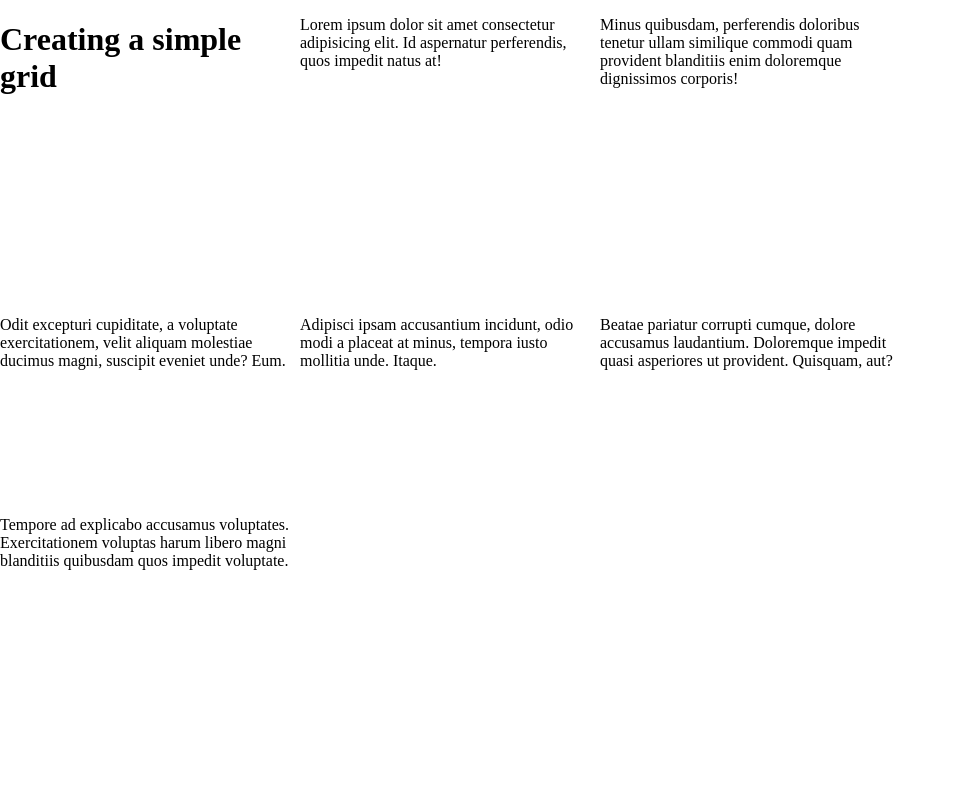
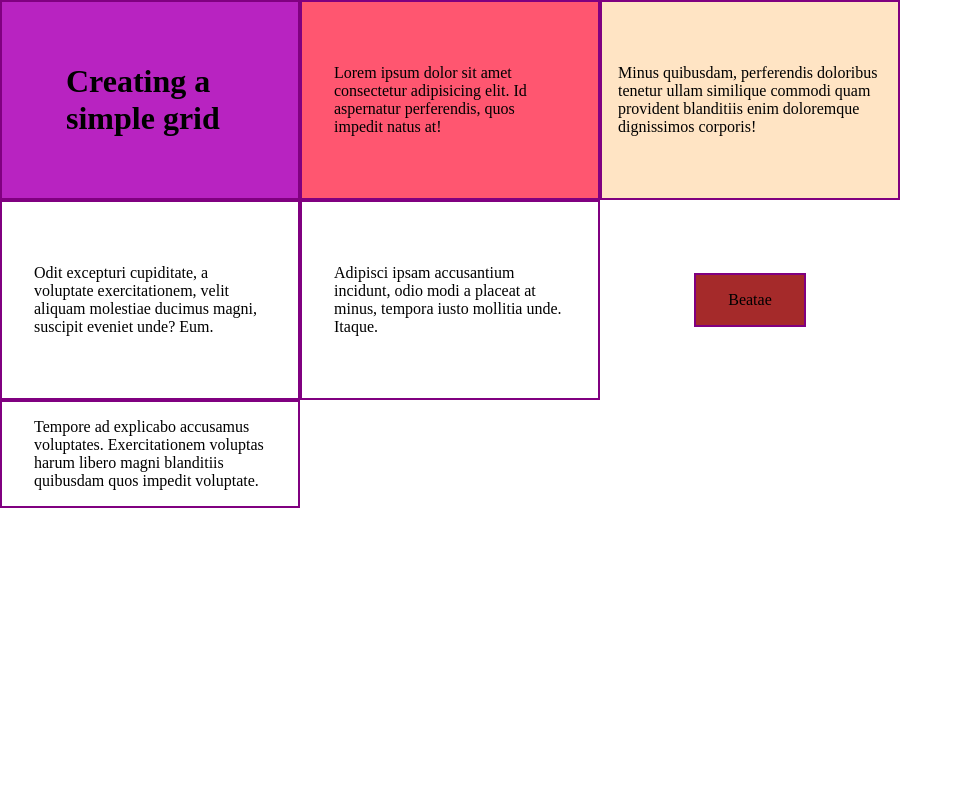
Before and after one commit to nathanlao/my_responsive_website_learning_path, a plain HTML site: page 07. CSSGrid/index.html in a window 1280 px wide. Shown: the whole page, without its empty margins (0-963 px from the left). Drawn offline with Linux system fonts and the light colour scheme.

Commit message:
use align-self/ justify-self for single grid item

```diff
--- a/07. CSSGrid/index.html
+++ b/07. CSSGrid/index.html
@@ -4,12 +4,14 @@
         <title>CSS Grid</title>
     </head>
     <body>
-        <h1>Creating a simple grid</h1>
-        <p>Lorem ipsum dolor sit amet consectetur adipisicing elit. Id aspernatur perferendis, quos impedit natus at!</p>
-        <p>Minus quibusdam, perferendis doloribus tenetur ullam similique commodi quam provident blanditiis enim doloremque dignissimos corporis!</p>
-        <p>Odit excepturi cupiditate, a voluptate exercitationem, velit aliquam molestiae ducimus magni, suscipit eveniet unde? Eum.</p>
-        <p>Adipisci ipsam accusantium incidunt, odio modi a placeat at minus, tempora iusto mollitia unde. Itaque.</p>
-        <p>Beatae pariatur corrupti cumque, dolore accusamus laudantium. Doloremque impedit quasi asperiores ut provident. Quisquam, aut?</p>
-        <p>Tempore ad explicabo accusamus voluptates. Exercitationem voluptas harum libero magni blanditiis quibusdam quos impedit voluptate.</p>
+        <div class="grid">
+            <h1 class="grid-item one">Creating a simple grid</h1>
+            <p class="grid-item two">Lorem ipsum dolor sit amet consectetur adipisicing elit. Id aspernatur perferendis, quos impedit natus at!</p>
+            <p class="grid-item big">Minus quibusdam, perferendis doloribus tenetur ullam similique commodi quam provident blanditiis enim doloremque dignissimos corporis!</p>
+            <p class="grid-item">Odit excepturi cupiditate, a voluptate exercitationem, velit aliquam molestiae ducimus magni, suscipit eveniet unde? Eum.</p>
+            <p class="grid-item">Adipisci ipsam accusantium incidunt, odio modi a placeat at minus, tempora iusto mollitia unde. Itaque.</p>
+            <p class="grid-item start">Beatae </p>
+            <p class="grid-item end">Tempore ad explicabo accusamus voluptates. Exercitationem voluptas harum libero magni blanditiis quibusdam quos impedit voluptate.</p>
+        </div>
     </body>
 </html>
--- a/07. CSSGrid/style.css
+++ b/07. CSSGrid/style.css
@@ -3,11 +3,63 @@ html, body {
     padding: 0;
 }
 
-body {
+h1, p {
+    margin: 0;
+}
+
+.grid {
     display: grid;
-    /* grid-template-columns: 300px 300px 300px 200px;
-    grid-template-rows: 200px 300px; */
+    /* grid-template-rows: 200px 200px;
+    grid-template-columns: 300px 300px 300px; */
+
+    /* align-items: end; */
+    /* justify-items: start; */
 
     /* shorthand */
-    grid-template: 300px 200px / 300px 300px 300px; /* 2 rows / 3 columns */
+    grid-template: 200px 200px / 300px 300px 300px; /* 2 rows / 3 columns */
 }
+
+.grid-item {
+    color: black;
+    padding: 1em 2em;
+    border: 2px solid purple;
+    display: flex;
+    align-items: center;
+    justify-content: center;
+
+    /* Placing child items on the grid */
+    /* grid-row-start: 2;
+    grid-row-end: 3;
+
+    grid-column-start: 2;
+    grid-column-end: 3; */
+
+}
+
+.one {
+    background: #B823C1;
+    /* shorthand */
+    /* grid-row: 2 / 3; */
+    /* grid-column: 2 / -2; */
+
+    /* Spanning columns */
+    /* grid-column: span 3; */
+}
+
+.two {
+    background: #FF5670;
+
+    /* grid-row: 2 / -2;
+    grid-column: 2 / span 2; */
+}
+
+.big {
+    padding: 1em 1em;
+    background-color: bisque;
+}
+
+.start {
+    background-color: brown;
+    align-self: center;
+    justify-self: center;
+}
```
Also changed, not shown: 1 other file.
